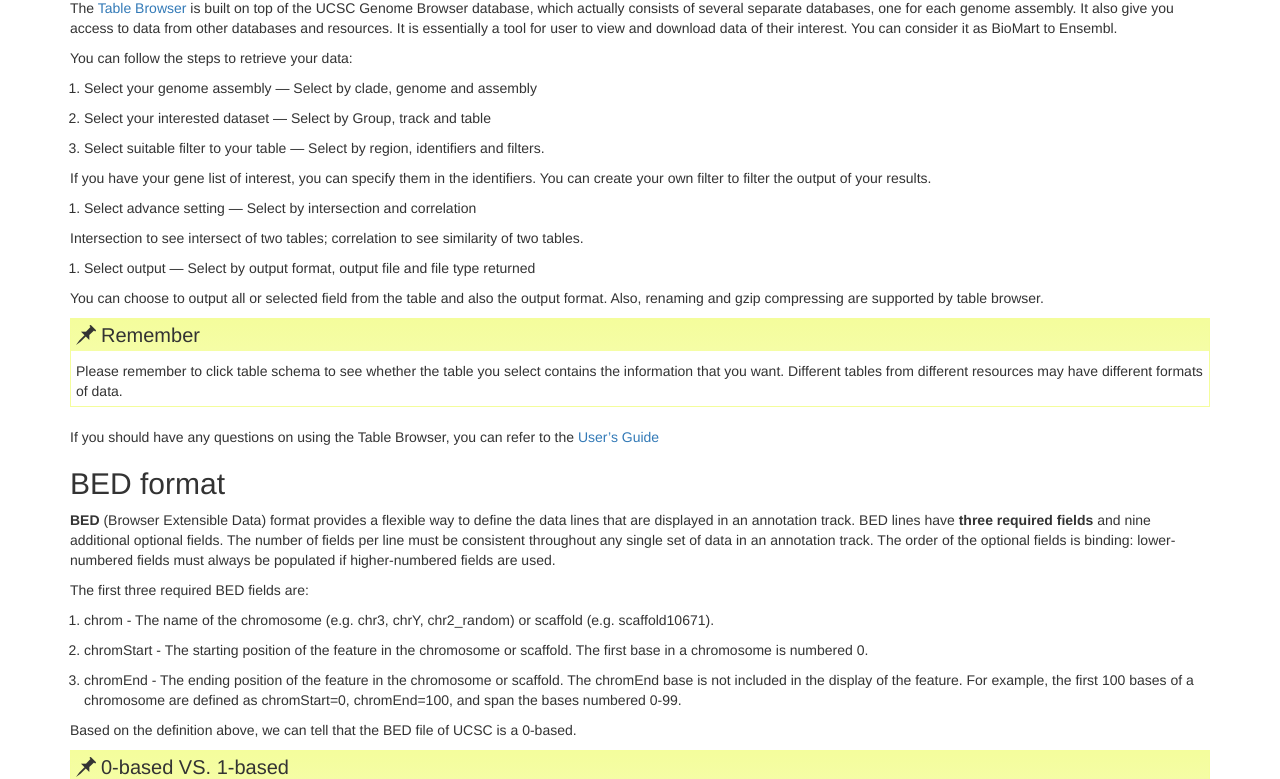
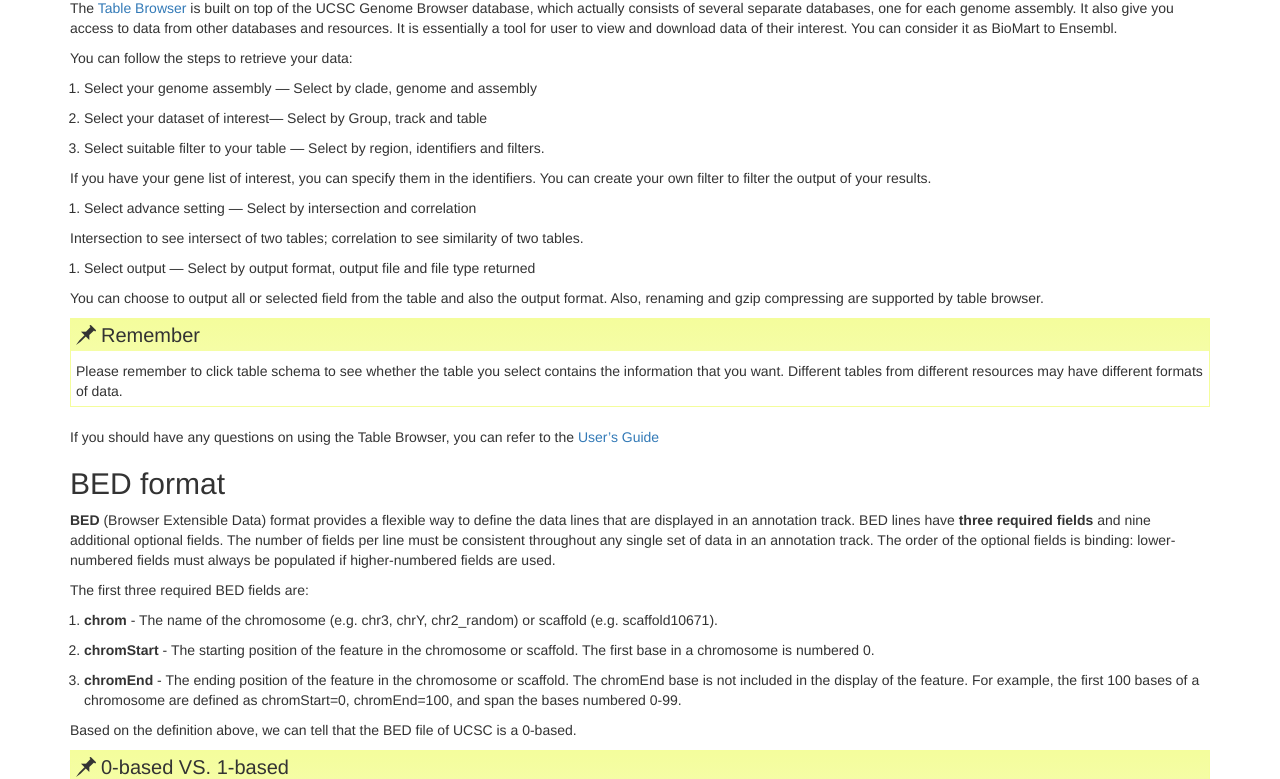
Before and after one commit to GTK-lab/chipseq, a Jekyll site: the page built from _episodes/04-annotation.md, in a window 1280 px wide and 1400 px high. Shown: the part 482-1261 px from the top of the window. Built offline with Jekyll 4.4.1, drawn with Linux system fonts in a browser that asks for light colours.

Commit message:
update on ep4

```diff
--- a/_episodes/04-annotation.md
+++ b/_episodes/04-annotation.md
@@ -22,7 +22,7 @@ You can follow the steps to retrieve your data:
 
 1. Select your genome assembly --- Select by clade, genome and assembly
 
-2. Select your interested dataset --- Select by Group, track and table
+2. Select your dataset of interest--- Select by Group, track and table
 
 3. Select suitable filter to your table --- Select by region, identifiers and filters.
 
@@ -36,6 +36,7 @@ You can follow the steps to retrieve your data:
 
   You can choose to output all or selected field from the table and also the output format. Also, renaming and gzip compressing are supported by table browser.
 
+
 > ## Remember
 > Please remember to click table schema to see whether the table you select contains the information that you want. Different tables from different resources may have different formats of data.
 >
@@ -48,11 +49,11 @@ If you should have any questions on using the Table Browser, you can refer to th
 **BED** (Browser Extensible Data) format provides a flexible way to define the data lines that are displayed in an annotation track. BED lines have **three required fields** and nine additional optional fields. The number of fields per line must be consistent throughout any single set of data in an annotation track. The order of the optional fields is binding: lower-numbered fields must always be populated if higher-numbered fields are used.
 
 The first three required BED fields are:
-1. chrom - The name of the chromosome (e.g. chr3, chrY, chr2_random) or scaffold (e.g. scaffold10671).
+1. **chrom** - The name of the chromosome (e.g. chr3, chrY, chr2_random) or scaffold (e.g. scaffold10671).
 
-2. chromStart - The starting position of the feature in the chromosome or scaffold. The first base in a chromosome is numbered 0.
+2. **chromStart** - The starting position of the feature in the chromosome or scaffold. The first base in a chromosome is numbered 0.
 
-3. chromEnd - The ending position of the feature in the chromosome or scaffold. The chromEnd base is not included in the display of the feature. For example, the first 100 bases of a chromosome are defined as chromStart=0, chromEnd=100, and span the bases numbered 0-99.
+3. **chromEnd** - The ending position of the feature in the chromosome or scaffold. The chromEnd base is not included in the display of the feature. For example, the first 100 bases of a chromosome are defined as chromStart=0, chromEnd=100, and span the bases numbered 0-99.
 
 Based on the definition above, we can tell that the BED file of UCSC is a 0-based.
 
```
